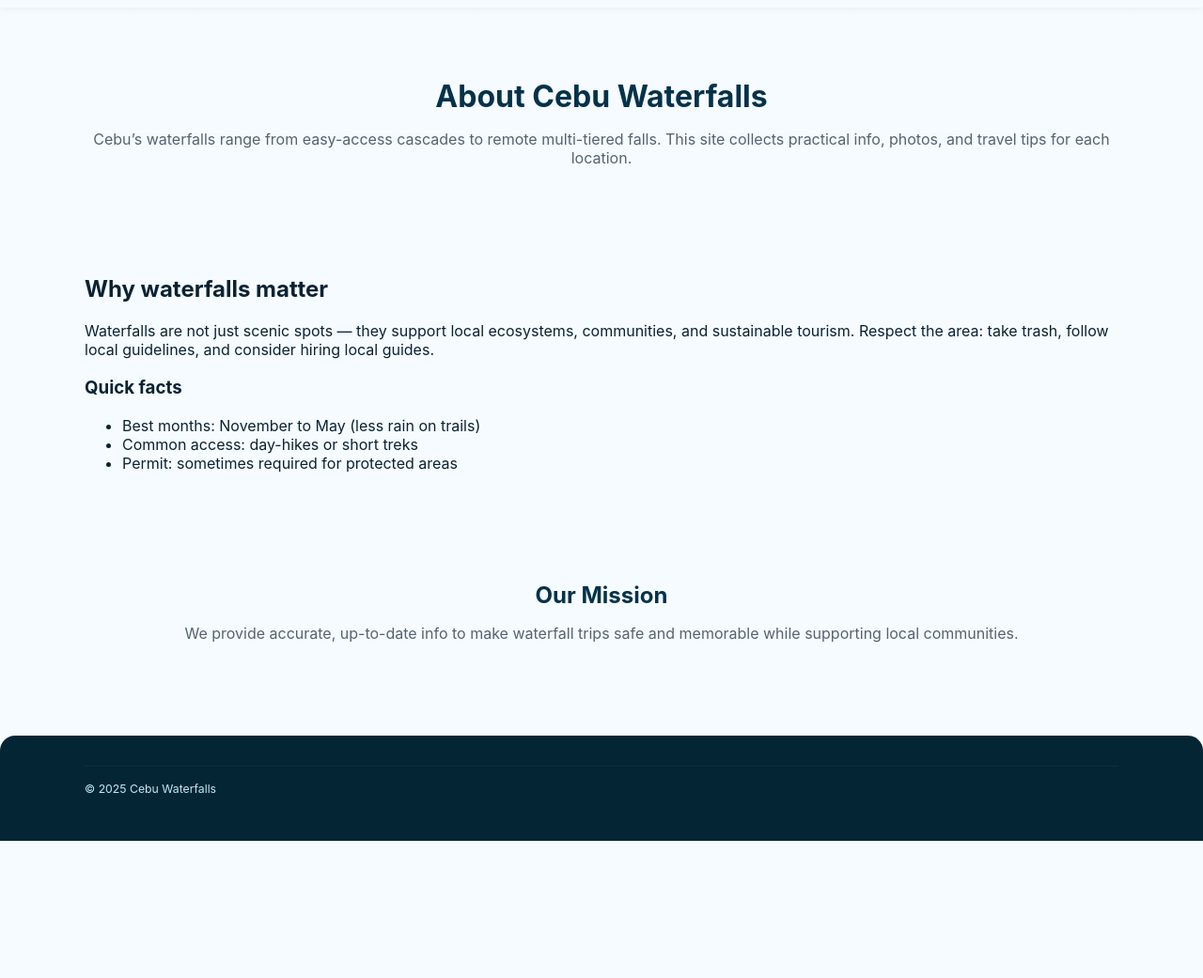
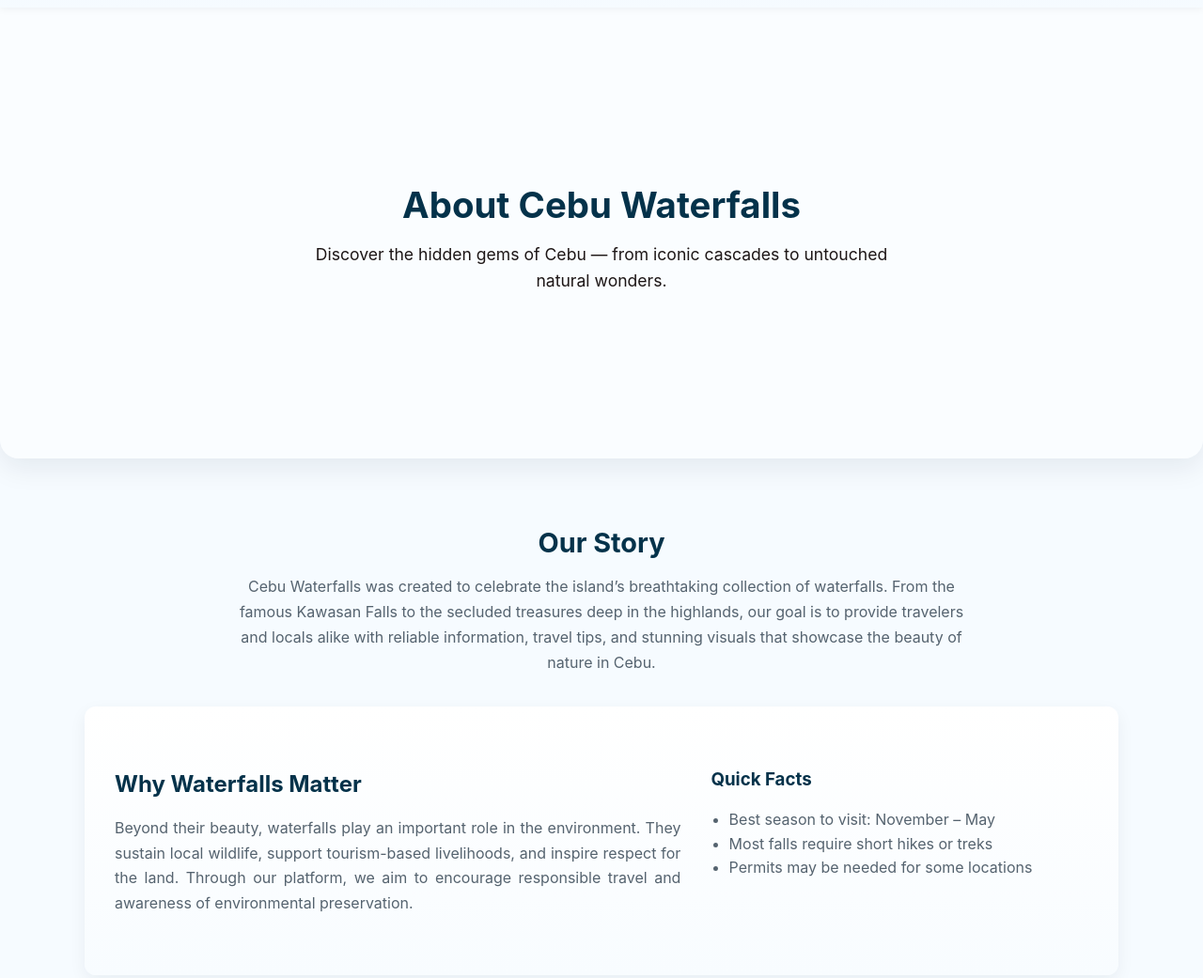
Before and after one commit to LouJay2006/Bisacool, a plain HTML site: page about.html in a window 1280 px wide. Shown: the part 100-1141 px from the top of the page at 94% size. Before the commit the page ends 995 px from the top, so only its background shows below. Drawn offline with Linux system fonts and the light colour scheme.

Commit message:
Revise About page content and layout
Updated the content and structure of the About page to enhance clarity and engagement. Added sections about the story, purpose, and team behind Cebu Waterfalls.

```diff
--- a/about.html
+++ b/about.html
@@ -24,29 +24,62 @@
   </header>
 
   <main>
-    <section class="container page-intro">
-      <h1>About Cebu Waterfalls</h1>
-      <p class="lead">Cebu’s waterfalls range from easy-access cascades to remote multi-tiered falls. This site collects practical info, photos, and travel tips for each location.</p>
+    <section class="about-hero">
+      <div class="overlay"></div>
+      <div class="hero-content">
+        <h1>About Cebu Waterfalls</h1>
+        <p>Discover the hidden gems of Cebu — from iconic cascades to untouched natural wonders.</p>
+      </div>
     </section>
 
-    <section class="container two-col">
+    <section class="container about-intro">
+      <h2>Our Story</h2>
+      <p>
+        Cebu Waterfalls was created to celebrate the island’s breathtaking collection of waterfalls.
+        From the famous Kawasan Falls to the secluded treasures deep in the highlands, our goal is to provide travelers and locals alike with reliable information,
+        travel tips, and stunning visuals that showcase the beauty of nature in Cebu.
+      </p>
+    </section>
+
+    <section class="container two-col about-purpose">
       <div>
-        <h2>Why waterfalls matter</h2>
-        <p>Waterfalls are not just scenic spots — they support local ecosystems, communities, and sustainable tourism. Respect the area: take trash, follow local guidelines, and consider hiring local guides.</p>
+        <h2>Why Waterfalls Matter</h2>
+        <p>
+          Beyond their beauty, waterfalls play an important role in the environment.
+          They sustain local wildlife, support tourism-based livelihoods, and inspire respect for the land.
+          Through our platform, we aim to encourage responsible travel and awareness of environmental preservation.
+        </p>
       </div>
       <aside>
-        <h3>Quick facts</h3>
+        <h3>Quick Facts</h3>
         <ul>
-          <li>Best months: November to May (less rain on trails)</li>
-          <li>Common access: day-hikes or short treks</li>
-          <li>Permit: sometimes required for protected areas</li>
+          <li>Best season to visit: November – May</li>
+          <li>Most falls require short hikes or treks</li>
+          <li>Permits may be needed for some locations</li>
         </ul>
       </aside>
     </section>
 
+    <section class="mission-section">
+      <div class="container">
+        <h2>Our Mission</h2>
+        <p>
+          We strive to make exploring Cebu’s waterfalls accessible, safe, and memorable for everyone.
+          By highlighting local guides and eco-friendly tourism, we aim to protect natural wonders for future generations.
+        </p>
+      </div>
+    </section>
+
     <section class="container team">
-      <h2>Our Mission</h2>
-      <p>We provide accurate, up-to-date info to make waterfall trips safe and memorable while supporting local communities.</p>
+      <h2>Meet the Team</h2>
+      <p>The Cebu Waterfalls website was proudly created by the group <strong>Bisacool</strong>.</p>
+      <ul class="team-list">
+        <li>Ralph Jay</li>
+        <li>Ivan</li>
+        <li>Loui Jay</li>
+        <li>Fitz Gerald</li>
+        <li>Justine</li>
+      </ul>
     </section>
   </main>
 
```
